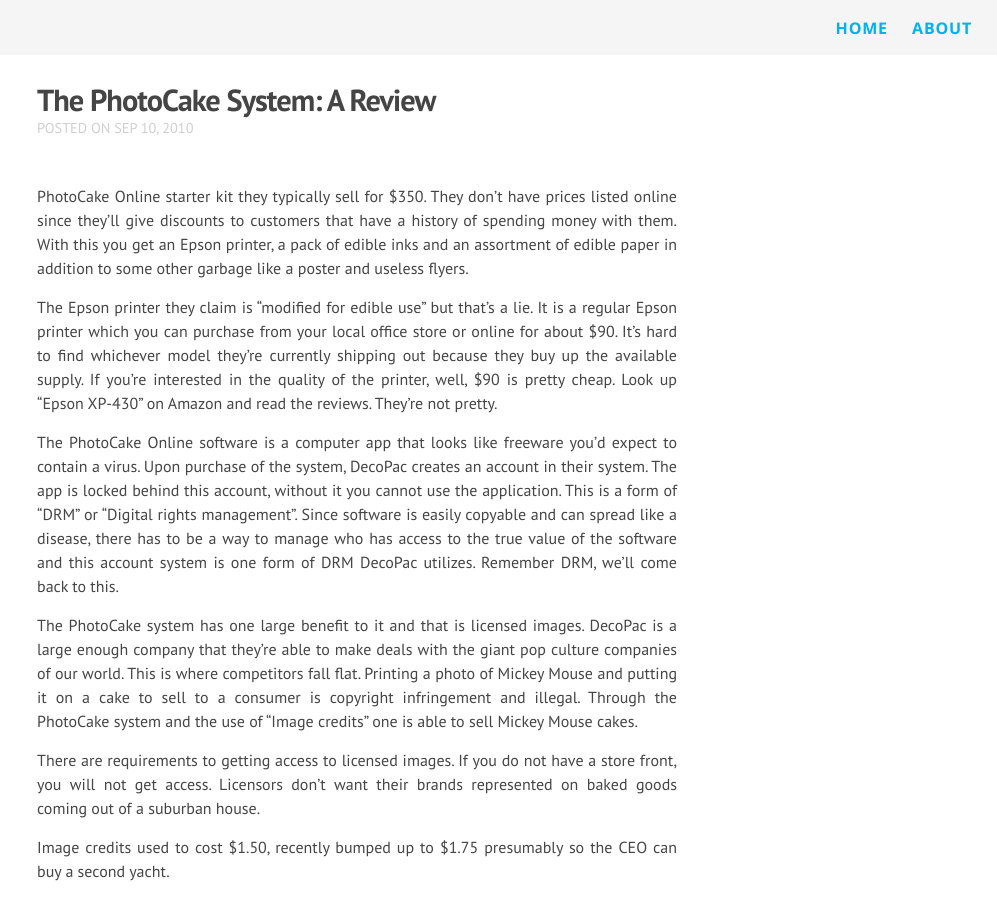
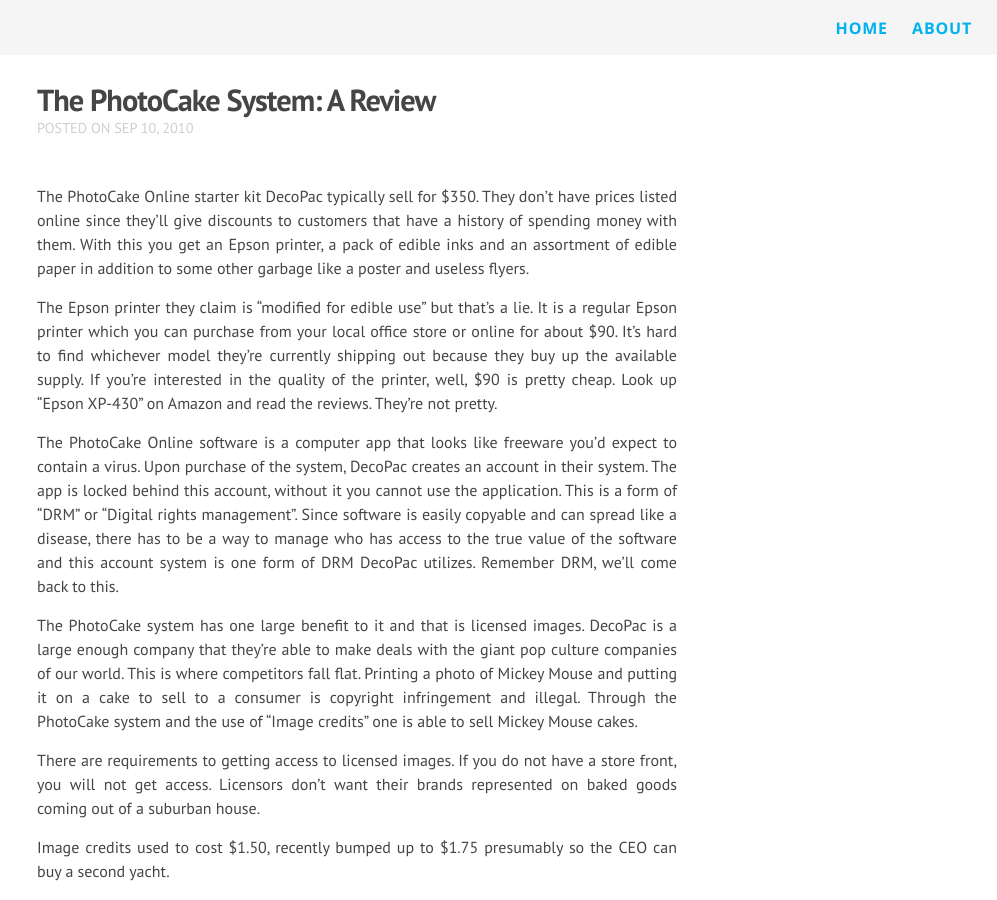
Before and after one commit to photofuck/photofuck.github.io, a Jekyll site: the page built from _posts/2019-09-10-photocake-system-review.markdown, in a window 1280 px wide and 900 px high. Shown: the whole window, without its empty margins (283-1280 px from the left). Built offline with Jekyll 4.4.1, drawn with Linux system fonts in a browser that asks for light colours; nearby versions of some CDN libraries; Markdown is read by kramdown in place of the engine named in the settings; some of the changed text lies outside the part shown.

Commit message:
small changes

```diff
--- a/_posts/2019-09-10-photocake-system-review.markdown
+++ b/_posts/2019-09-10-photocake-system-review.markdown
@@ -4,7 +4,7 @@ title: "The PhotoCake System: A Review"
 date: 2010-09-10
 categories:
 ---
-PhotoCake Online starter kit they typically sell for $350. They don’t have prices listed online since they’ll give discounts to customers that have a history of spending money with them. With this you get an Epson printer, a pack of edible inks and an assortment of edible paper in addition to some other garbage like a poster and useless flyers.
+The PhotoCake Online starter kit DecoPac typically sell for $350. They don’t have prices listed online since they’ll give discounts to customers that have a history of spending money with them. With this you get an Epson printer, a pack of edible inks and an assortment of edible paper in addition to some other garbage like a poster and useless flyers.
 
 The Epson printer they claim is “modified for edible use” but that’s a lie. It is a regular Epson printer which you can purchase from your local office store or online for about $90. It’s hard to find whichever model they’re currently shipping out because they buy up the available supply.
 If you’re interested in the quality of the printer, well, $90 is pretty cheap. Look up “Epson XP-430” on Amazon and read the reviews. They’re not pretty.
@@ -34,9 +34,13 @@ DecoPac doesn’t follow this model and yet act like they do. The edible ink is
 Oh and I’m positive DecoPac makes profit on shipping costs too. They list shipping costs for printers as follows:
 
 $20 - Ground Shipping
+
 $50 - 2-Day Shipping
+
 $75 - Overnight
+
 $100 - Saturday Delivery
+
 
 If you’ve ever shipped anything and know about costs, these are not realistic. Someone is taking a chunk of change in the middle.
 
```
Also changed, not shown: other parts of _posts/2019-09-10-photocake-system-review.markdown (+1 -1 lines).
